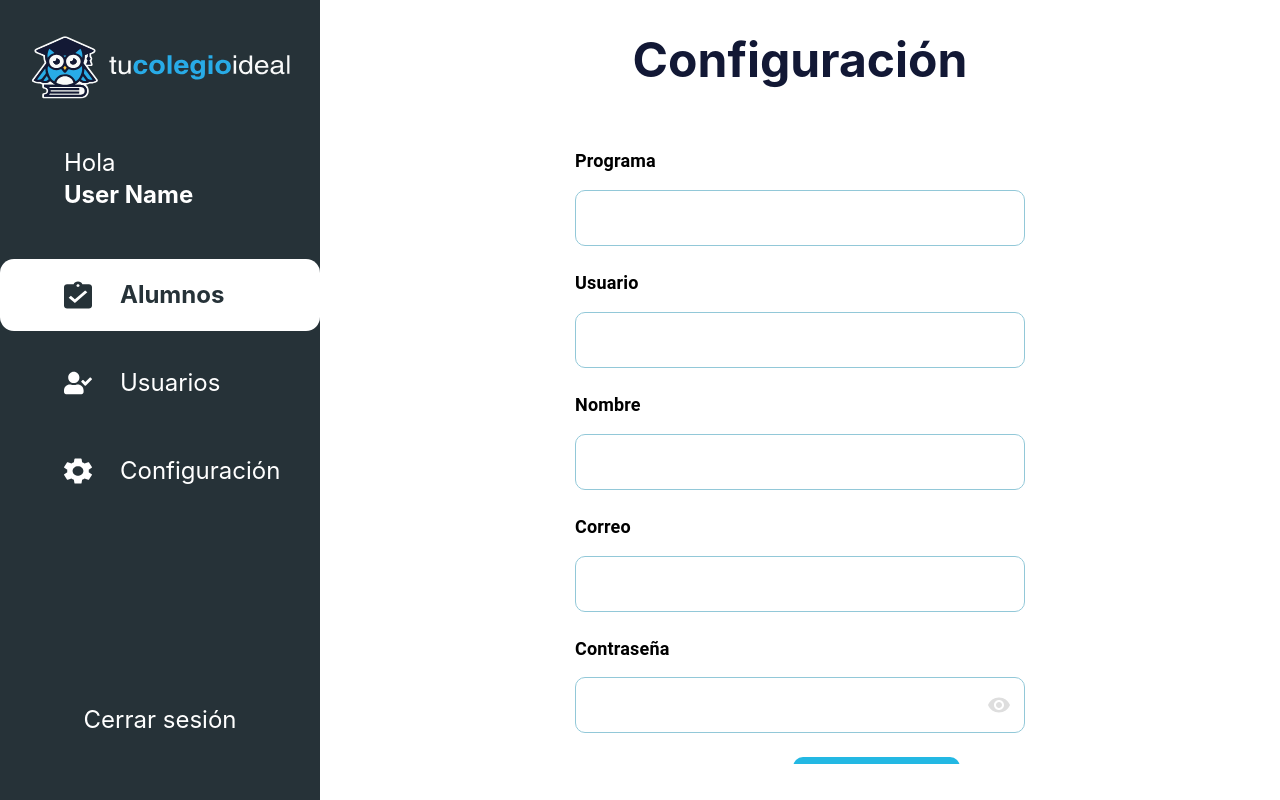
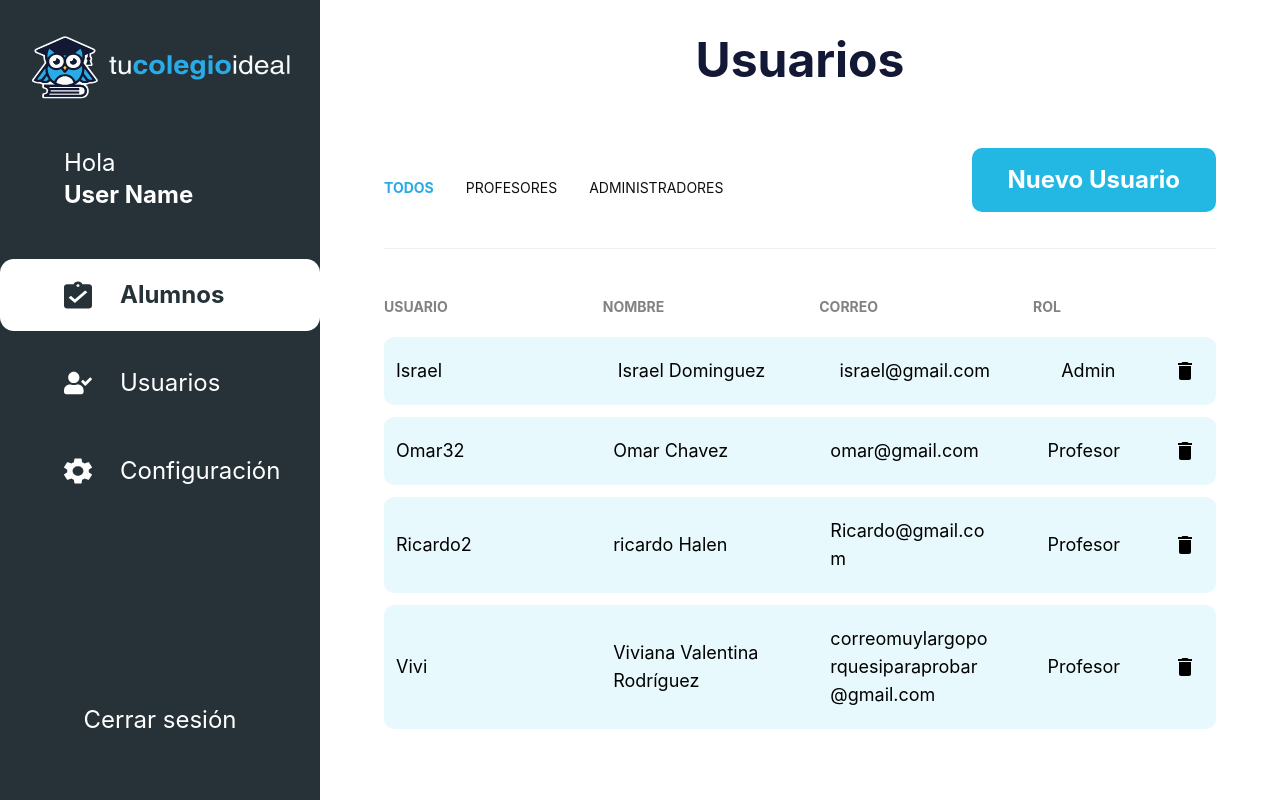
Before and after one commit to vivavv/tucolegioideal, a React (Vite) app: page /users in a window 1280 px wide. Built offline with nearby package versions, Linux system fonts and the light colour scheme.

Commit message:
Add create user modal

```diff
--- a/src/App.tsx
+++ b/src/App.tsx
@@ -1,7 +1,7 @@
 import { Content } from "./layouts/Content";
 import { Navbar } from "./layouts/Navbar";
 import { Sidebar } from "./layouts/Sidebar";
-import { Settings } from "./pages/Settings";
+import { Users } from "./pages/Users";
 
 export const App = () => {
   return (
@@ -12,8 +12,8 @@ export const App = () => {
       <div className="hidden xl:block w-1/4">
         <Sidebar />
       </div>
-      <Content title="Configuración">
-        <Settings />
+      <Content title="Usuarios">
+        <Users />
       </Content>
     </div>
   );
--- a/src/components/Input/index.tsx
+++ b/src/components/Input/index.tsx
@@ -35,11 +35,6 @@ export const Input: React.FC<InputProps> = ({
         id={id}
         variant="outlined"
         type={password && !showPassword ? "password" : "text"}
-        sx={{
-          input: {
-            borderRadius: "10px",
-          },
-        }}
         InputProps={{
           endAdornment:
             password &&
@@ -73,6 +68,9 @@ export const Input: React.FC<InputProps> = ({
             "& fieldset.MuiOutlinedInput-notchedOutline": {
               borderColor: variant === "primary" ? "#92C8D8" : "#E5E5E5",
             },
+            "& input.MuiInputBase-input": {
+              zIndex: 500000,
+            },
           },
         }}
       />
--- a/src/layouts/Content/index.tsx
+++ b/src/layouts/Content/index.tsx
@@ -5,9 +5,9 @@ interface ContentProps extends PropsWithChildren {
 }
 
 export const Content: React.FC<ContentProps> = ({ title, children }) => (
-  <div className="flex-1 flex flex-col items-center gap-y-8 lg:gap-y-16 px-4 lg:px-16 py-9 2xl:py-14">
+  <div className="flex-1 flex flex-col items-center gap-y-8 lg:gap-y-16 px-4 lg:px-16 py-9 2xl:py-14 relative overflow-y-auto">
     <h1 className="font-bold text-2xl lg:text-5xl text-[#121835]">{title}</h1>
-    <div className="flex items-center justify-center w-full max-h-full overflow-y-auto custom-scrollbar">
+    <div className="flex-1 w-full max-h-full overflow-y-auto custom-scrollbar">
       {children}
     </div>
   </div>
--- /dev/null
+++ b/src/pages/Users/CreateUserModal.tsx
@@ -0,0 +1,49 @@
+import { Input } from "../../components/Input";
+import { Button } from "../../components/Button";
+import { Close } from "@mui/icons-material";
+
+interface CreateUserModalProps {
+  onClose: () => void;
+}
+
+export const CreateUserModal: React.FC<CreateUserModalProps> = ({
+  onClose,
+}) => {
+  return (
+    <div className="flex flex-col items-center gap-y-8 bg-white py-8 px-16 2xl:py-16 rounded-[10px] z-[1500] shadow-lg absolute left-1 top-2 lg:top-4 lg:left-1/4 w-[98%] lg:w-[55%]">
+      <h2 className="font-bold text-2xl lg:text-5xl mt-4 lg:mt-0 mb-2 lg:mb-8 text-center">
+        Crear nuevo usuario
+      </h2>
+      <Close
+        sx={{
+          fontSize: "28px",
+          position: "absolute",
+          top: 20,
+          right: 25,
+          cursor: "pointer",
+          transition: "ease-in-out 200ms all",
+          ":hover": {
+            color: "#64748b",
+          },
+        }}
+        onClick={onClose}
+      />
+      <div className="flex flex-col gap-y-4 flex-1 w-full">
+        <Input id="user" label="Usuario" variant="primary" />
+        <Input id="name" label="Nombre" variant="primary" />
+        <Input id="email" label="Correo" variant="primary" />
+        <Input id="password" label="Contraseña" variant="primary" password />
+        <Input id="program" label="Programa" variant="primary" />
+      </div>
+      <div className="flex items-center justify-center gap-x-6 lg:gap-x-12">
+        <div
+          className="text-lg lg:text-2xl font-bold text-[#23B8E3] cursor-pointer transition-colors duration-200 ease-in-out hover:text-[#1897bb]"
+          onClick={onClose}
+        >
+          Cancelar
+        </div>
+        <Button onClick={onClose}>Crear usuario</Button>
+      </div>
+    </div>
+  );
+};
--- a/src/pages/Users/List.tsx
+++ b/src/pages/Users/List.tsx
@@ -19,7 +19,7 @@ export const List: React.FC<ListProps> = ({ users }) => {
   };
 
   return (
-    <div className="flex flex-col gap-y-5 pt-8 text-left">
+    <div className="flex flex-col gap-y-5 pt-8">
       {/* Header */}
       <div className="flex justify-between items-center">
         {columns.map((column, index) => (
--- a/src/pages/Users/Tabs.tsx
+++ b/src/pages/Users/Tabs.tsx
@@ -3,9 +3,10 @@ import { Button } from "../../components/Button";
 interface TabsProps {
   selected: number;
   onSelect: (value: number) => void;
+  onOpen: () => void;
 }
 
-export const Tabs: React.FC<TabsProps> = ({ selected, onSelect }) => {
+export const Tabs: React.FC<TabsProps> = ({ selected, onSelect, onOpen }) => {
   const tabs = ["Todos", "Profesores", "Administradores"];
 
   return (
@@ -25,10 +26,7 @@ export const Tabs: React.FC<TabsProps> = ({ selected, onSelect }) => {
           </div>
         ))}
       </div>
-      <Button
-        onClick={() => console.log("add user")}
-        buttonClass="mb-4 order-1 lg:order-2"
-      >
+      <Button onClick={() => onOpen()} buttonClass="mb-4 order-1 lg:order-2">
         Nuevo Usuario
       </Button>
     </div>
--- a/src/pages/Users/index.tsx
+++ b/src/pages/Users/index.tsx
@@ -1,10 +1,13 @@
 import { useState } from "react";
+import { Backdrop } from "@mui/material";
 import { List } from "./List";
 import { Tabs } from "./Tabs";
 import { userList } from "./userList";
+import { CreateUserModal } from "./CreateUserModal";
 
 export const Users = () => {
   const [selected, setSelected] = useState(0);
+  const [open, setOpen] = useState(false);
 
   const filteredList =
     selected !== 0
@@ -14,9 +17,19 @@ export const Users = () => {
       : userList;
 
   return (
-    <div className="flex flex-col gap-y-4">
-      <Tabs selected={selected} onSelect={(value) => setSelected(value)} />
+    <div className="flex flex-col gap-y-4 h-full">
+      <Tabs
+        selected={selected}
+        onSelect={(value) => setSelected(value)}
+        onOpen={() => setOpen(true)}
+      />
       <List users={filteredList} />
+      <Backdrop
+        sx={{ color: "#fff", zIndex: (theme) => theme.zIndex.drawer + 1 }}
+        open={open}
+        onClick={() => setOpen(false)}
+      />
+      {open && <CreateUserModal onClose={() => setOpen(false)} />}
     </div>
   );
 };
```
